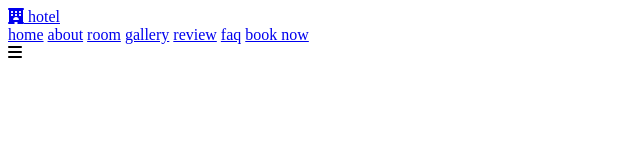
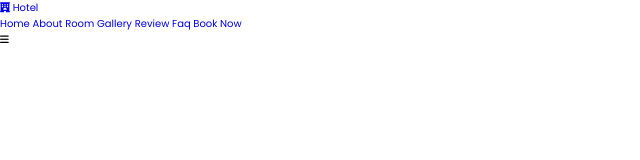
Before and after one commit to ArtPlatosha/Hotel, a plain HTML site: page index.html in a window 1280 px wide. Shown: the whole page, without its empty margins (0-640 px from the left). Drawn offline with nearby package versions, Linux system fonts and the light colour scheme; files whose address does not match are found by name.

Commit message:
commit: 3rd commit
adding basic-structure (CSS)

```diff
--- a/css/style.css
+++ b/css/style.css
@@ -7,3 +7,20 @@
     --white:#fff;
     --box-shadow: 0 .5rem 1rem rgba(0, 0, 0, 0.1);
 }
+
+* {
+	font-family: 'Poppins', sans-serif;
+	margin: 0;
+	padding: 0;
+	box-sizing: border-box;
+	outline: none;
+	border: none;
+	text-decoration: none;
+	text-transform: capitalize;
+	transition: .2s linear;
+}
+
+html {
+	font-size: 62.5%;
+	overflow-x: hidden;
+}
```
